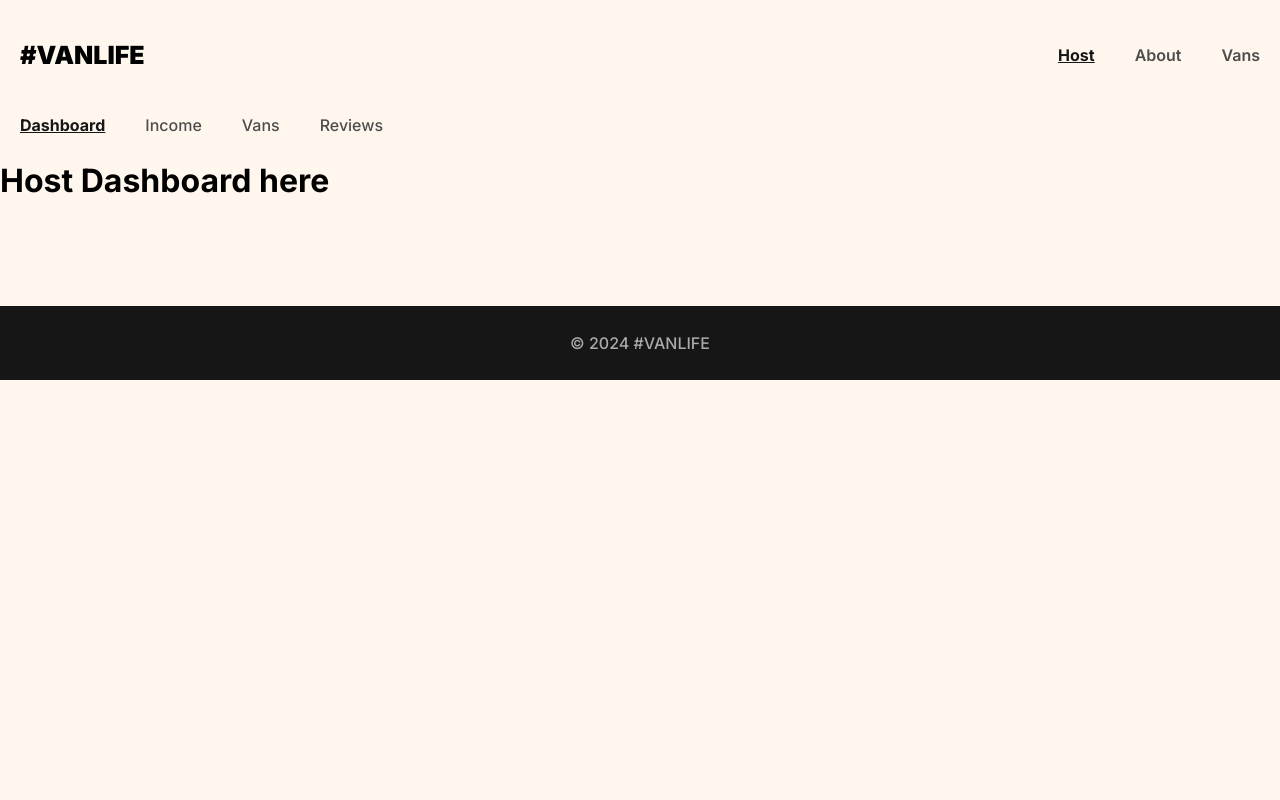
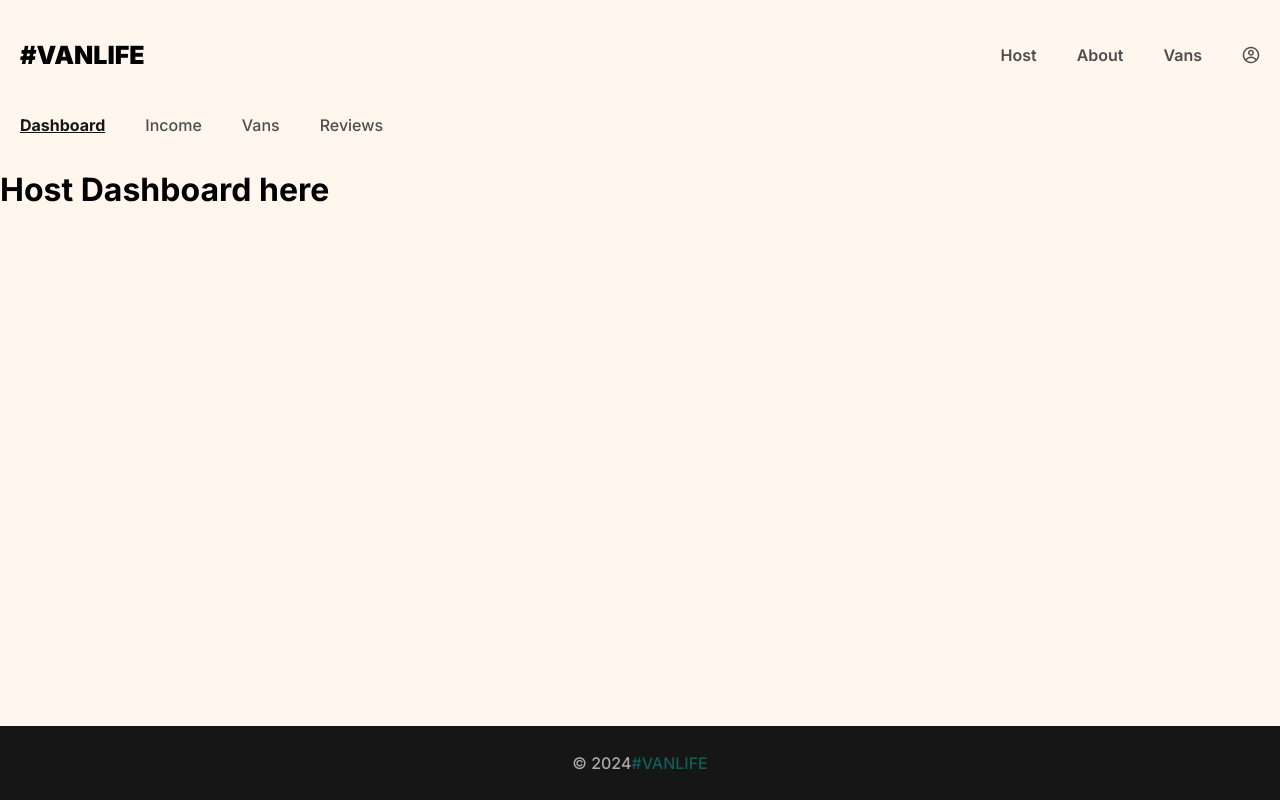
Before and after one commit to amuuo-dev/VanLife, a React (Vite) app: page /host in a window 1280 px wide. Built offline with nearby package versions, Linux system fonts and the light colour scheme; what miragejs would draw is missing.

Commit message:
create a login page

```diff
--- a/components/Footer.jsx
+++ b/components/Footer.jsx
@@ -1,7 +1,16 @@
 const Footer = () => {
   return (
     <div>
-      <footer>&#169; 2024 #VANLIFE</footer>
+      <footer>
+        &#169; 2024{" "}
+        <a
+          href="https://www.linkedin.com/in/anthony-muuo/"
+          target="_blank"
+          rel="no_opener"
+        >
+          #VANLIFE
+        </a>
+      </footer>
     </div>
   );
 };
--- a/components/Header.jsx
+++ b/components/Header.jsx
@@ -1,5 +1,5 @@
 import { NavLink, Link } from "react-router-dom";
-
+import { CgProfile } from "react-icons/cg";
 const Header = () => {
   return (
     <header>
@@ -25,6 +25,9 @@
         >
           Vans
         </NavLink>
+        <Link to="login" className="login-link">
+          <CgProfile className="login-icon" />
+        </Link>
       </nav>
     </header>
   );
--- a/package.json
+++ b/package.json
@@ -13,6 +13,7 @@
     "body-parser": "^1.20.2",
     "react": "^18.3.1",
     "react-dom": "^18.3.1",
+    "react-icons": "^5.2.1",
     "react-router-dom": "^6.23.1"
   },
   "devDependencies": {
--- /dev/null
+++ b/pages/Login.jsx
@@ -0,0 +1,45 @@
+import { useState } from "react";
+const Login = () => {
+  const [loginFormData, setLoginFormData] = useState({
+    email: "",
+    password: "",
+  });
+
+  function handleSubmit(e) {
+    e.preventDefault();
+    console.log(loginFormData);
+  }
+
+  function handleChange(e) {
+    const { name, value } = e.target;
+    setLoginFormData((prev) => ({
+      ...prev,
+      [name]: value,
+    }));
+  }
+
+  return (
+    <div className="login-container">
+      <h1>Sign in to your account</h1>
+      <form onSubmit={handleSubmit} className="login-form">
+        <input
+          name="email"
+          onChange={handleChange}
+          type="email"
+          placeholder="Email address"
+          value={loginFormData.email}
+        />
+        <input
+          name="password"
+          onChange={handleChange}
+          type="password"
+          placeholder="Password"
+          value={loginFormData.password}
+        />
+        <button>Log in</button>
+      </form>
+    </div>
+  );
+};
+
+export default Login;
--- a/src/App.jsx
+++ b/src/App.jsx
@@ -15,6 +15,7 @@
 import HostVanPhotos from "../pages/Host/HostVanPhotos";
 import HostVanPricing from "../pages/Host/HostVanPricing";
 import NotFound from "../pages/Vans/NotFound";
+import Login from "../pages/Login";
 const App = () => {
   return (
     <div>
@@ -25,6 +26,7 @@
             <Route path="about" element={<About />} />
             <Route path="vans" element={<Vans />} />
             <Route path="vans/:id" element={<VanDetail />} />
+            <Route path="login" element={<Login />} />
 
             <Route path="/host" element={<HostLayout />}>
               <Route index element={<Dashboard />} />
--- a/src/index.css
+++ b/src/index.css
@@ -8,6 +8,11 @@
   padding: 0;
   background-color: #fff7ed;
   font-family: "Inter", sans-serif;
+  height: 100%;
+}
+a {
+  text-decoration: unset;
+  color: unset;
 }
 body::-webkit-scrollbar {
   display: none;
@@ -20,6 +25,7 @@
   min-height: 100vh;
   display: flex;
   flex-direction: column;
+  justify-content: space-between;
 }
 header {
   height: 110px;
@@ -42,9 +48,14 @@
 }
 header a:hover {
   color: #161616;
+  text-decoration: underline;
+}
+nav {
+  display: flex;
 }
 main {
   margin-bottom: 84px;
+  flex: 1;
 }
 footer {
   background-color: #161616;
@@ -56,6 +67,10 @@
   align-items: center;
   margin-top: auto;
   font-weight: 500;
+}
+footer a {
+  color: #115e59;
+  text-decoration: none;
 }
 .link-button {
   display: inline-block;
@@ -69,8 +84,25 @@
   cursor: pointer;
   transition: transform 0.1s ease-in-out;
 }
+.back-button {
+  display: block;
+  color: black;
+  text-decoration: none;
+  margin-left: 26px;
+}
+.back-button span:hover {
+  text-decoration: underline;
+}
 .link-button:hover {
   transform: translate(1px, 1px);
+}
+header .login-icon {
+  height: 18px;
+  width: 18px;
+}
+header .login-link {
+  display: inline-flex;
+  align-items: center;
 }
 /*** HOME PAGE ***/
 .home-container {
@@ -107,6 +139,7 @@
   cursor: pointer;
   transition: transform 0.1s ease-in-out;
 }
+
 .home-container a:hover {
   transform: translate(1px, 1px);
 }
@@ -114,6 +147,7 @@
 .about-hero-image {
   max-width: 100%;
 }
+
 .about-page-content {
   padding-inline: 23px;
   color: #161616;
@@ -145,6 +179,13 @@
 /*** VAN PAGES ***/
 .van-list-container {
   padding-inline: 23px;
+}
+.van-list-filter-buttons {
+  display: flex;
+  flex-wrap: wrap;
+}
+.van-list-filter-buttons > a {
+  margin-right: 15px;
 }
 .van-list {
   display: grid;
@@ -213,7 +254,7 @@
   padding: 7px 14px;
 }
 .van-detail-container {
-  padding: 27px;
+  padding-inline: 27px;
 }
 .van-detail-container .back-button {
   color: black;
@@ -253,25 +294,7 @@
 }
 .host-nav {
   display: flex;
-}
-.host-nav a {
-  text-decoration: none;
-  color: #4d4d4d;
-  font-weight: 500;
-  padding: 5px 20px;
-}
-.host-nav a:hover {
-  color: #161616;
-  text-decoration: underline;
-  font-weight: 600;
-}
-.active {
-  font-weight: bold;
-  text-decoration: underline;
-  color: #161616;
-}
-.host-nav {
-  display: flex;
+  margin-bottom: 30px;
 }
 .host-nav a {
   text-decoration: none;
@@ -361,22 +384,16 @@
   text-decoration: underline;
   font-weight: 700;
 }
-.back-button {
-  display: block;
-  color: black;
-  text-decoration: none;
-  margin-top: 60px;
-  margin-left: 26px;
-}
-.back-button span:hover {
-  text-decoration: underline;
-}
 .host-van-detail-info > h4 {
   font-weight: 700;
   font-size: 14px;
   line-height: 21px;
 }
 .host-van-detail-info > h4 > span {
+  font-weight: 500;
+}
+.host-van-price {
+  font-size: 24px;
   font-weight: 500;
 }
 .host-van-price > span {
@@ -395,3 +412,42 @@
   background-color: #161616;
   color: white;
 }
+.login-container {
+  display: flex;
+  flex-direction: column;
+  align-items: center;
+  padding-inline: 27px;
+}
+.login-form {
+  display: flex;
+  flex-direction: column;
+  width: 100%;
+  max-width: 500px;
+}
+.login-form > input {
+  border: 1px solid rgba(209, 213, 219);
+  height: 40px;
+  text-indent: 10px;
+  font-family: "Inter", sans-serif;
+  box-shadow: 0px 1px 2px rgba(0, 0, 0, 0.05);
+  font-weight: 400;
+}
+.login-form > input:focus {
+  outline: none;
+}
+.login-form > input:first-of-type {
+  border-radius: 6px 6px 0px 0px;
+}
+.login-form > input:last-of-type {
+  border-radius: 0px 0px 6px 6px;
+  border-top: none;
+}
+.login-form > button {
+  background-color: #ff8c38;
+  border: none;
+  border-radius: 6px;
+  height: 55px;
+  margin-top: 22px;
+  color: white;
+  font-family: "Inter", sans-serif;
+}
```
Also changed, not shown: 1 other file (tests, documents, lock files or other folders).
